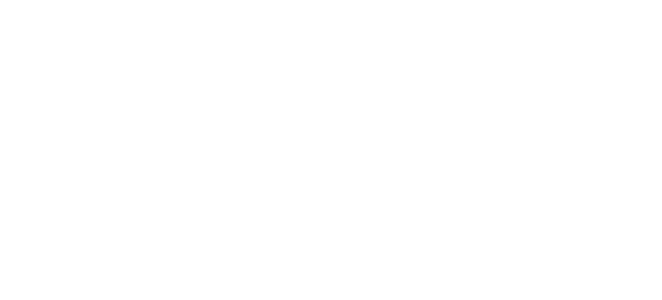
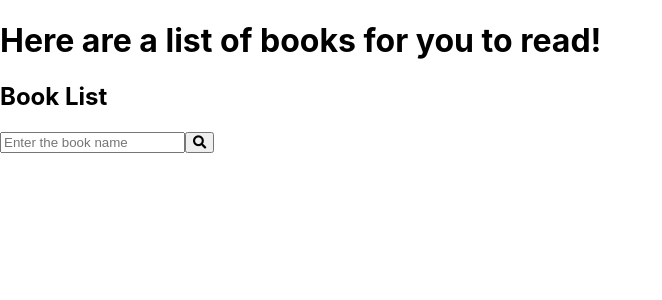
Before and after one commit to FatemeGhalandari/BookSearch, a React (Create React App) app: page / in a window 1280 px wide. Shown: the top 300 px of the page, without its empty margins (0-662 px from the left). Built offline with nearby package versions, Linux system fonts and the light colour scheme.

Commit message:
Add main component

```diff
--- a/public/index.html
+++ b/public/index.html
@@ -3,13 +3,15 @@
   <head>
     <meta charset="utf-8" />
     <link rel="icon" href="%PUBLIC_URL%/favicon.ico" />
+    <link rel="stylesheet" href="https://use.fontawesome.com/releases/v5.15.4/css/all.css" integrity="sha384-DyZ88mC6Up2uqS4h/KRgHuoeGwBcD4Ng9SiP4dIRy0EXTlnuz47vAwmeGwVChigm" crossorigin="anonymous">
+
     <meta name="viewport" content="width=device-width, initial-scale=1" />
     <meta name="theme-color" content="#000000" />
     <meta
       name="description"
       content="Web site created using create-react-app"
     />
-    <link rel="apple-touch-icon" href="%PUBLIC_URL%/logo192.png" />
+
     <!--
       manifest.json provides metadata used when your web app is installed on a
       user's mobile device or desktop. See https://developers.google.com/web/fundamentals/web-app-manifest/
--- a/src/App.js
+++ b/src/App.js
@@ -1,5 +1,10 @@
+import Main from './Main'
 function App() {
-  return <div className="App"></div>;
+  return (
+    <>
+      <Main/>
+    </>
+  );
 }
 
 export default App;
--- /dev/null
+++ b/src/Main.js
@@ -0,0 +1,16 @@
+import { React } from 'react'
+const Main = () => {
+    return (
+        <div className="header">
+            <div className="col1">
+                <h1>Here are a list of books for you to read!</h1>
+            </div>
+            <div className="col2">
+                <h2>Book List</h2>
+                <input type="text" placeholder='Enter the book name' />
+                <button><i className="fas fa-search"></i></button>
+            </div>
+        </div>
+    )
+}
+export default Main
```
Also changed, not shown: package.json (+8 -0 lines), public/manifest.json, 1 other file (tests, documents, lock files or other folders).
